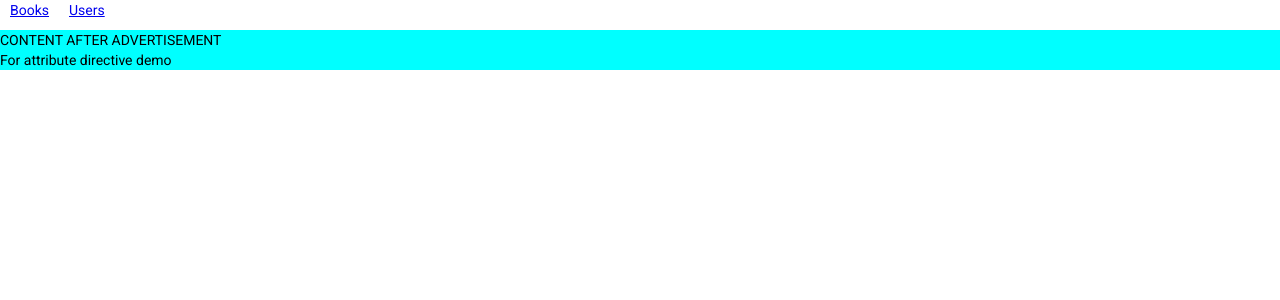
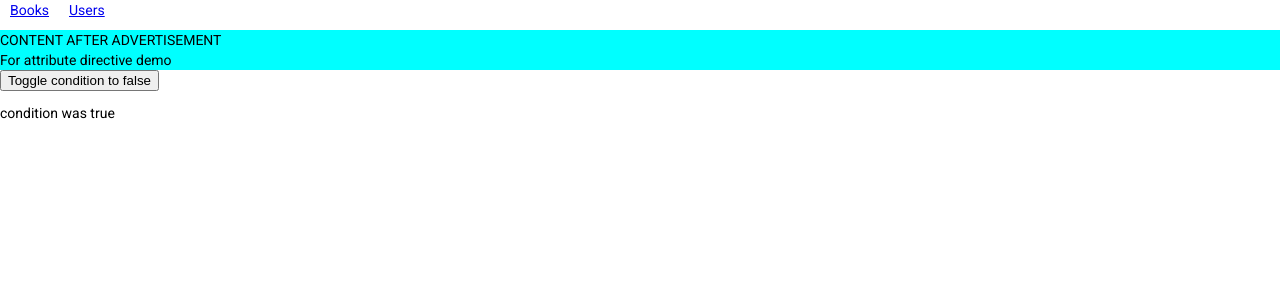
Before and after one commit to dobrakowskimat/workshops2021, an Angular app: page / in a window 1280 px wide. Shown: the top 300 px of the page. Built offline with nearby package versions, Linux system fonts and the light colour scheme.

Commit message:
my if-else

```diff
--- a/src/app/app.component.html
+++ b/src/app/app.component.html
@@ -14,4 +14,19 @@
   For attribute directive demo
 </div>
 
+<p>
+  <button
+    (click)="condition = !condition">
+    Toggle condition to {{condition ? 'false' : 'true'}}
+  </button>
+</p>
+
+<p *appMyIfElse="condition">
+  condition was true
+</p>
+
+<p *appMyIfElse="!condition">
+  condition was false
+</p>
+
 <router-outlet></router-outlet>
--- a/src/app/app.component.ts
+++ b/src/app/app.component.ts
@@ -7,4 +7,5 @@ import { Component } from '@angular/core';
 })
 export class AppComponent {
   title = 'workshops2021';
+  condition = true;
 }
--- a/src/app/app.module.ts
+++ b/src/app/app.module.ts
@@ -17,9 +17,10 @@ import { UsersModule } from './users/users.module';
 import { SharedModule } from './shared/shared.module';
 import { HideAfterDirective } from './services/hide-after.directive';
 import { HighlightDirective } from './services/highlight.directive';
+import { MyIfElseDirective } from './services/my-if-else.directive';
 
 @NgModule({
-  declarations: [AppComponent, HideAfterDirective, HighlightDirective],
+  declarations: [AppComponent, HideAfterDirective, HighlightDirective, MyIfElseDirective],
   imports: [
     BrowserModule,
     AppRoutingModule,
--- /dev/null
+++ b/src/app/services/my-if-else.directive.ts
@@ -0,0 +1,22 @@
+import { Directive, Input, TemplateRef, ViewContainerRef } from '@angular/core';
+
+@Directive({
+  selector: '[appMyIfElse]'
+})
+export class MyIfElseDirective {
+
+  constructor(
+    private templateRef: TemplateRef<any>,
+    private viewContainer: ViewContainerRef
+  ) { }
+
+  @Input() set appMyIfElse(condition: boolean){
+    if (condition) {
+      this.viewContainer.clear();
+      this.viewContainer.createEmbeddedView(this.templateRef);
+    } else if (!condition) {
+      this.viewContainer.clear();
+    }
+  }
+
+}
```
Also changed, not shown: 2 other files (tests, documents, lock files or other folders).
